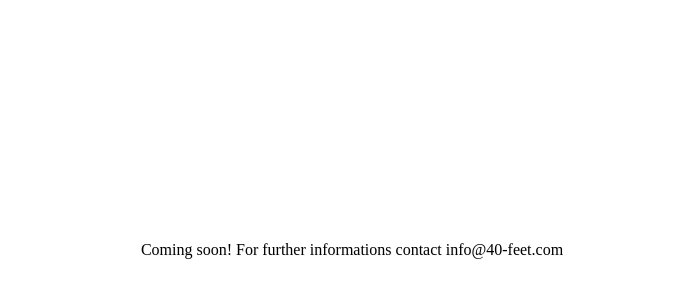
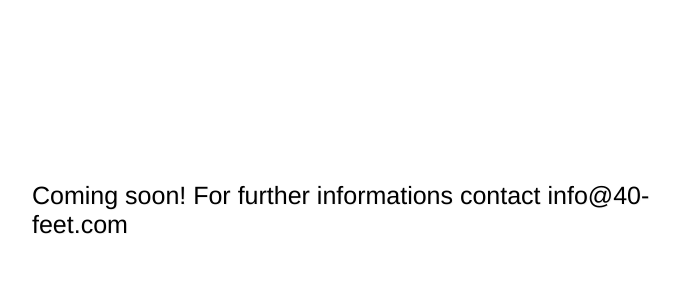
Before and after one commit to 40-feet/40-feet.github.io, a plain HTML site: page index.html in a window 1280 px wide. Shown: the part 492-790 px from the top of the page, without its empty margins (288-968 px from the left). Drawn offline with Linux system fonts and the light colour scheme.

Commit message:
Make font size larger

```diff
--- a/css/styles.css
+++ b/css/styles.css
@@ -5,6 +5,10 @@ a:link, a:visited, a:active {
 a:hover {
   color: hotpink;
   text-decoration: none;
+}
+body {
+  font-family: Helvetica, Arial, sans-serif;
+  font-size: 25px;
 }
 .logo img {
   position: absolute;
```
